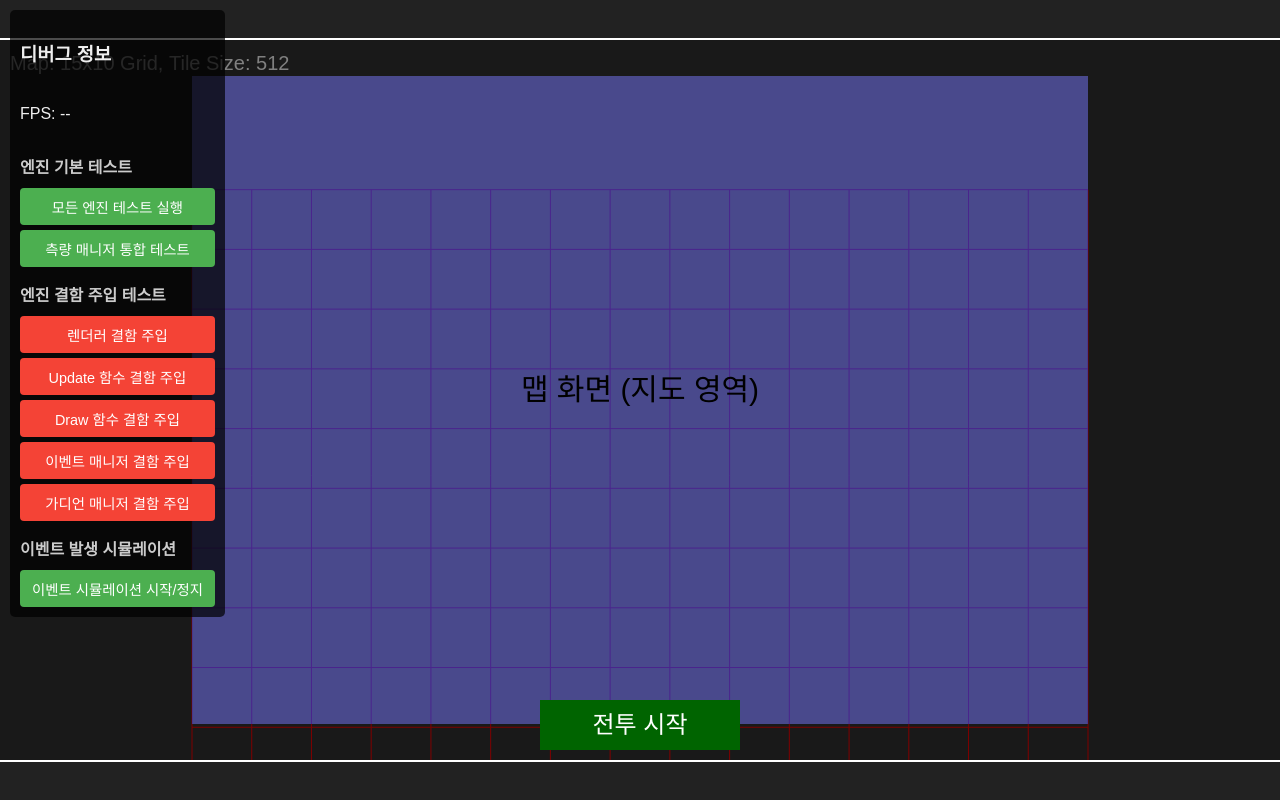
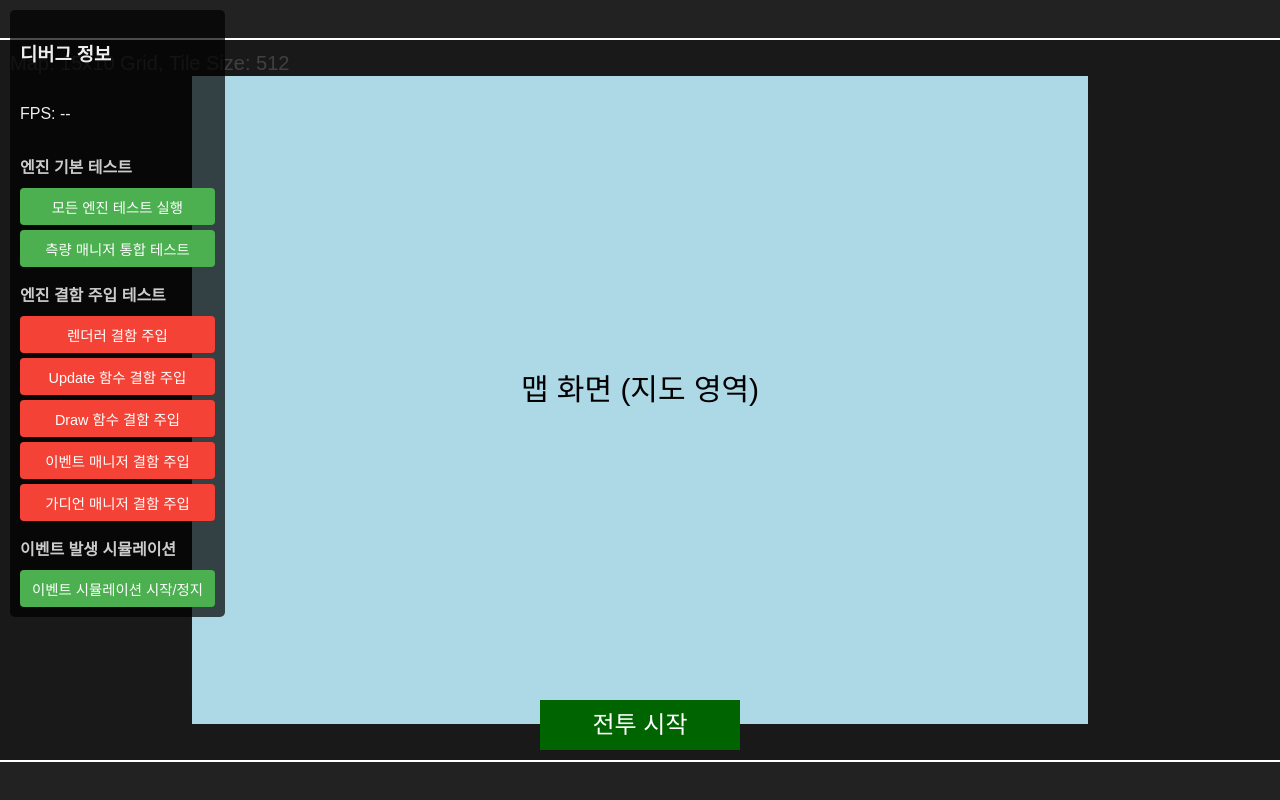
Before and after one commit to cagecorn/muscle-and-blood, a website: page debug.html in a window 1280 px wide. Drawn offline with Linux system fonts and the light colour scheme.

Commit message:
Revert "Introduce LayerManager and adjust camera/grid/UI"

```diff
--- a/debug.html
+++ b/debug.html
@@ -112,7 +112,6 @@
             const cameraManager = gameEngine.getCameraManager();
             const gridManager = gameEngine.getGridManager();
             const inputManager = gameEngine.getInputManager();
-            const layerManager = gameEngine.getLayerManager();
             const gameLoop = gameEngine.gameLoop; // GameLoop는 GameEngine에서 직접 노출되지 않으므로, GameEngine 내부에 getter를 추가해야 할 수도 있습니다. (현재 예시에서는 gameEngine.gameLoop로 접근)
 
 
--- a/js/GameEngine.js
+++ b/js/GameEngine.js
@@ -9,7 +9,6 @@ import { UIManager } from './managers/UIManager.js';
 import { GridManager } from './managers/GridManager.js';
 import { InputManager } from './managers/InputManager.js';
 import { CameraManager } from './managers/CameraManager.js';
-import { LayerManager } from './managers/LayerManager.js';
 
 export class GameEngine {
     constructor(canvasId) {
@@ -37,7 +36,6 @@ export class GameEngine {
         this.cameraManager = new CameraManager(this.renderer, this.measureManager, this.mapManager, this.uiManager);
         this.gridManager = new GridManager(this.renderer, this.measureManager, this.mapManager);
         this.inputManager = new InputManager(this.renderer.canvas, this.cameraManager);
-        this.layerManager = new LayerManager(this.renderer, this.measureManager, this.gridManager, this.uiManager, this.cameraManager);
 
         // 게임의 핵심 로직과 렌더링 함수 정의 (GameLoop에 전달될 콜백)
         this._update = this._update.bind(this); // `this` 컨텍스트 바인딩
@@ -99,13 +97,21 @@ export class GameEngine {
      * 게임 루프의 그리기 단계에서 호출될 핵심 렌더링 함수입니다.
      */
     _draw() {
-        this.layerManager.drawLayers();
+        // 렌더러를 사용하여 기본 배경과 맵 정보를 그립니다.
+        this.renderer.clear();
+        this.renderer.drawBackground();
 
         const mapRenderData = this.mapManager.getMapRenderData();
         this.renderer.ctx.fillStyle = 'gray';
         this.renderer.ctx.font = '20px Arial';
         this.renderer.ctx.textAlign = 'left';
         this.renderer.ctx.fillText(`Map: ${mapRenderData.gridCols}x${mapRenderData.gridRows} Grid, Tile Size: ${mapRenderData.tileSize}`, 10, 30);
+
+        // 카메라 변환을 적용하여 그리드 그리기
+        this.gridManager.draw(this.cameraManager.getTransform());
+
+        // UI 매니저가 UI를 그립니다.
+        this.uiManager.draw();
     }
 
     /**
@@ -152,8 +158,4 @@ export class GameEngine {
     getInputManager() {
         return this.inputManager;
     }
-
-    getLayerManager() {
-        return this.layerManager;
-    }
 }
--- a/js/managers/CameraManager.js
+++ b/js/managers/CameraManager.js
@@ -16,7 +16,6 @@ export class CameraManager {
 
         this.minZoom = 0.1;
         this.maxZoom = 3.0;
-        this.gridPaddingY = measureManager.get('gridPaddingY');
 
         this.isDragging = false;
         this.lastMouseX = 0;
@@ -31,23 +30,23 @@ export class CameraManager {
     _initializeCameraView() {
         console.log("[CameraManager] Initializing camera view to fit map panel...");
         const mapPixelWidth = this.mapManager.getGridDimensions().cols * this.mapManager.getTileSize();
-        const totalGameWorldHeight = (this.mapManager.getGridDimensions().rows * this.mapManager.getTileSize()) + (this.gridPaddingY * 2);
+        const mapPixelHeight = this.mapManager.getGridDimensions().rows * this.mapManager.getTileSize();
 
         const mapPanelRect = this.uiManager.getMapPanelRect();
         const panelWidth = mapPanelRect.width;
         const panelHeight = mapPanelRect.height;
 
         const zoomX = panelWidth / mapPixelWidth;
-        const zoomY = panelHeight / totalGameWorldHeight;
+        const zoomY = panelHeight / mapPixelHeight;
         this.zoom = Math.min(zoomX, zoomY);
 
         this.minZoom = Math.min(this.minZoom, this.zoom);
 
         const scaledMapWidth = mapPixelWidth * this.zoom;
-        const scaledGameWorldHeight = totalGameWorldHeight * this.zoom;
+        const scaledMapHeight = mapPixelHeight * this.zoom;
 
         this.x = mapPanelRect.x + (panelWidth - scaledMapWidth) / 2;
-        this.y = mapPanelRect.y + (panelHeight - scaledGameWorldHeight) / 2;
+        this.y = mapPanelRect.y + (panelHeight - scaledMapHeight) / 2;
 
         console.log(`[CameraManager] Initial Camera: x=${this.x.toFixed(2)}, y=${this.y.toFixed(2)}, zoom=${this.zoom.toFixed(4)}`);
 
@@ -78,26 +77,25 @@ export class CameraManager {
     _clampCameraPosition() {
         const mapPixelWidth = this.mapManager.getGridDimensions().cols * this.mapManager.getTileSize();
         const mapPixelHeight = this.mapManager.getGridDimensions().rows * this.mapManager.getTileSize();
-        const totalGameWorldHeight = mapPixelHeight + (this.gridPaddingY * 2);
 
         const mapPanelRect = this.uiManager.getMapPanelRect();
         const viewWidth = mapPanelRect.width;
         const viewHeight = mapPanelRect.height;
 
         const scaledMapWidth = mapPixelWidth * this.zoom;
-        const scaledGameWorldHeight = totalGameWorldHeight * this.zoom;
+        const scaledMapHeight = mapPixelHeight * this.zoom;
 
         let minX = mapPanelRect.x + viewWidth - scaledMapWidth;
         let maxX = mapPanelRect.x;
-        let minY = mapPanelRect.y + viewHeight - scaledGameWorldHeight;
+        let minY = mapPanelRect.y + viewHeight - scaledMapHeight;
         let maxY = mapPanelRect.y;
 
         if (scaledMapWidth < viewWidth) {
             minX = mapPanelRect.x + (viewWidth - scaledMapWidth) / 2;
             maxX = minX;
         }
-        if (scaledGameWorldHeight < viewHeight) {
-            minY = mapPanelRect.y + (viewHeight - scaledGameWorldHeight) / 2;
+        if (scaledMapHeight < viewHeight) {
+            minY = mapPanelRect.y + (viewHeight - scaledMapHeight) / 2;
             maxY = minY;
         }
 
--- a/js/managers/GridManager.js
+++ b/js/managers/GridManager.js
@@ -11,8 +11,6 @@ export class GridManager {
         this.gridCols = mapManager.getGridDimensions().cols;
         this.gridRows = mapManager.getGridDimensions().rows;
         this.tileSize = measureManager.get('tileSize');
-        this.gridPaddingY = measureManager.get('gridPaddingY');
-        this.gridColor = measureManager.get('colors.grid');
     }
 
     /**
@@ -30,10 +28,8 @@ export class GridManager {
         ctx.translate(cameraTransform.x, cameraTransform.y);
         ctx.scale(cameraTransform.zoom, cameraTransform.zoom);
 
-        ctx.translate(0, this.gridPaddingY / cameraTransform.zoom);
-
-        ctx.strokeStyle = this.gridColor;
-        ctx.lineWidth = 1 / cameraTransform.zoom;
+        ctx.strokeStyle = 'rgba(255, 255, 255, 0.3)';
+        ctx.lineWidth = 1;
 
         for (let i = 0; i <= this.gridCols; i++) {
             const x = i * this.tileSize;
--- a/js/managers/LayerManager.js
+++ /dev/null
@@ -1,36 +0,0 @@
-// js/managers/LayerManager.js
-
-export class LayerManager {
-    constructor(renderer, measureManager, gridManager, uiManager, cameraManager) {
-        console.log("\uD83C\uDFA8 LayerManager initialized. Orchestrating drawing order. \uD83C\uDFA8");
-        this.renderer = renderer;
-        this.measureManager = measureManager;
-        this.gridManager = gridManager;
-        this.uiManager = uiManager;
-        this.cameraManager = cameraManager;
-
-        this.ctx = renderer.ctx;
-        this.canvas = renderer.canvas;
-
-        this.gameScreenColor = measureManager.get('colors.gameScreen');
-        this.mapPanelRect = uiManager.getMapPanelRect();
-    }
-
-    drawLayers() {
-        this.renderer.clear();
-        this.renderer.drawBackground();
-
-        this.ctx.save();
-        this.ctx.fillStyle = this.gameScreenColor;
-        this.ctx.fillRect(
-            this.mapPanelRect.x,
-            this.mapPanelRect.y,
-            this.mapPanelRect.width,
-            this.mapPanelRect.height
-        );
-        this.ctx.restore();
-
-        this.gridManager.draw(this.cameraManager.getTransform());
-        this.uiManager.draw();
-    }
-}
--- a/js/managers/MeasureManager.js
+++ b/js/managers/MeasureManager.js
@@ -6,8 +6,8 @@ export class MeasureManager {
 
         // 게임의 모든 사이즈 관련 설정을 이곳에 정의
         this._measurements = {
-            tileSize: 512,
-            mapGrid: { rows: 10, cols: 15 },
+            tileSize: 512, // 맵 타일의 기본 사이즈
+            mapGrid: { rows: 10, cols: 15 }, // 맵 그리드의 행/열
             gameResolution: {
                 width: 1280,
                 height: 720
@@ -17,14 +17,7 @@ export class MeasureManager {
                 mapPanelHeightRatio: 0.9,
                 buttonHeight: 50,
                 buttonWidth: 200,
-                buttonMargin: 10,
-                mapPanelColor: 'rgba(50, 50, 200, 0.7)'
-            },
-            gridPaddingY: 100,
-            colors: {
-                gameScreen: 'yellow',
-                grid: 'red',
-                background: '#333'
+                buttonMargin: 10
             }
         };
     }
--- a/js/managers/UIManager.js
+++ b/js/managers/UIManager.js
@@ -11,7 +11,6 @@ export class UIManager {
         this.ctx = renderer.ctx;
 
         this.uiState = 'mapScreen';
-        this.mapPanelColor = this.measureManager.get('ui.mapPanelColor');
 
         // 초기 UI 크기 설정을 MeasureManager 값에 맞추어 계산
         this._recalculateUIDimensions();
@@ -85,7 +84,7 @@ export class UIManager {
         this.ctx.fillRect(0, 0, this.canvas.width, this.canvas.height);
 
         if (this.uiStateEngine.getState() === 'mapScreen') {
-            this.ctx.fillStyle = this.mapPanelColor;
+            this.ctx.fillStyle = 'lightblue';
             this.ctx.fillRect(
                 (this.canvas.width - this.mapPanelWidth) / 2,
                 (this.canvas.height - this.mapPanelHeight) / 2,
```
